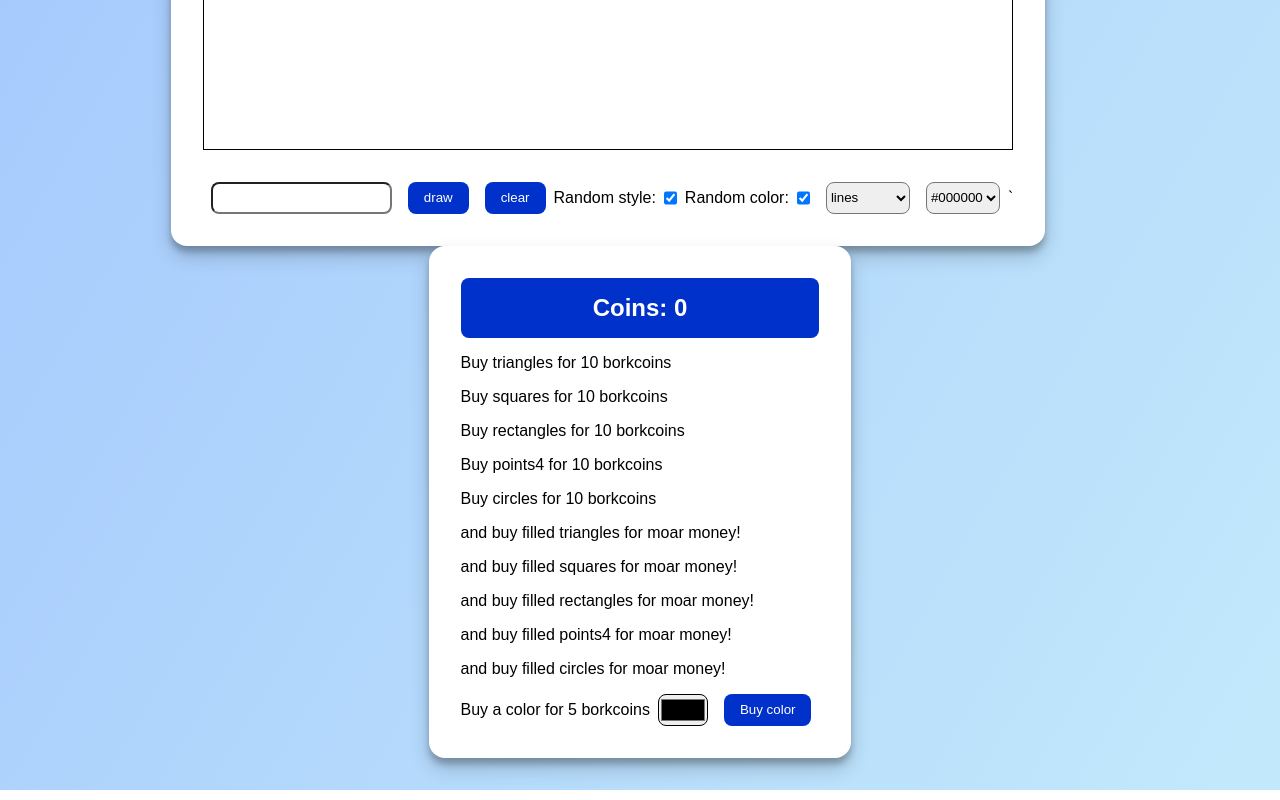
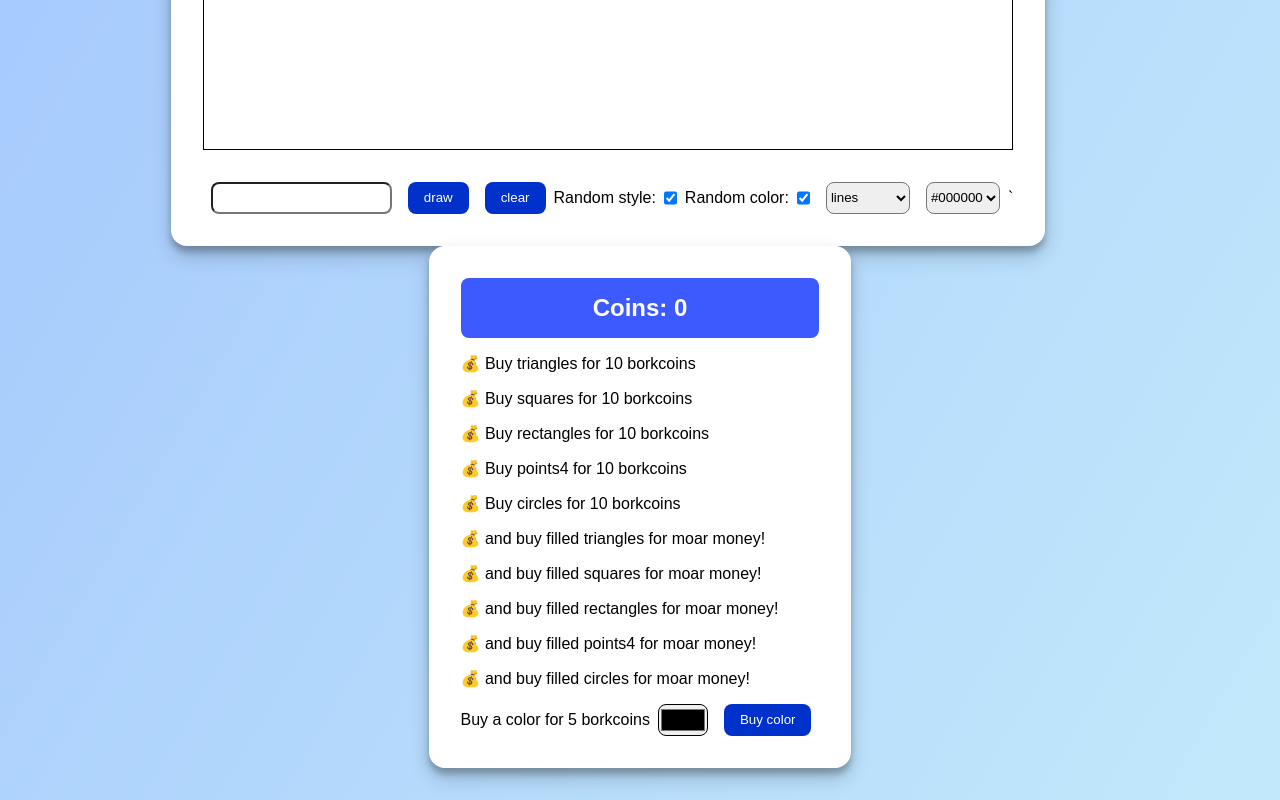
Before and after one commit to ClassicalJo/barking-board, a React (Create React App) app: page / in a window 1280 px wide. Shown: the part 633-1433 px from the top of the page. Built offline with nearby package versions, Linux system fonts and the light colour scheme.

Commit message:
added hover effect on buttons, money emoji on items and changed coins containers color

```diff
--- a/src/BuyStyle.js
+++ b/src/BuyStyle.js
@@ -11,10 +11,10 @@ class BuyStyle extends React.Component {
                 <div className="style">{stylesKeys.map((x) => <div
                     onClick={this.props.onClick}
                     buystyle={x}>
-                    <p>Buy {x} for 10 borkcoins</p>
+                    <p>💰 Buy {x} for 10 borkcoins</p>
                 </div>)}
                     <div className="style">
-                        {mappedStylesKeys.map((x) => x[1]===false && <div><p>and buy filled {x[0]} for moar money!</p></div>)}
+                        {mappedStylesKeys.map((x) => x[1]===false && <div><p>💰 and buy filled {x[0]} for moar money!</p></div>)}
                     </div>
                 </div>
 
--- a/src/index.css
+++ b/src/index.css
@@ -70,6 +70,12 @@ input[type='button'] {
 	border: none;
 	background: #0031ca;
 	color: white;
+	cursor: pointer;
+}
+
+input[type='button']:hover {
+	 box-shadow: 0 10px 20px rgba(0,0,0,0.19), 0 6px 6px rgba(0,0,0,0.23);
+	transition: all .5s;
 }
 
 .buy-color {
@@ -89,5 +95,5 @@ input[type='button'] {
 	font-weight: bold;
 	margin-bottom: 1rem;
 	color: white;
-	background: #0031ca;
+	background: #3d5afe;
 }
```
